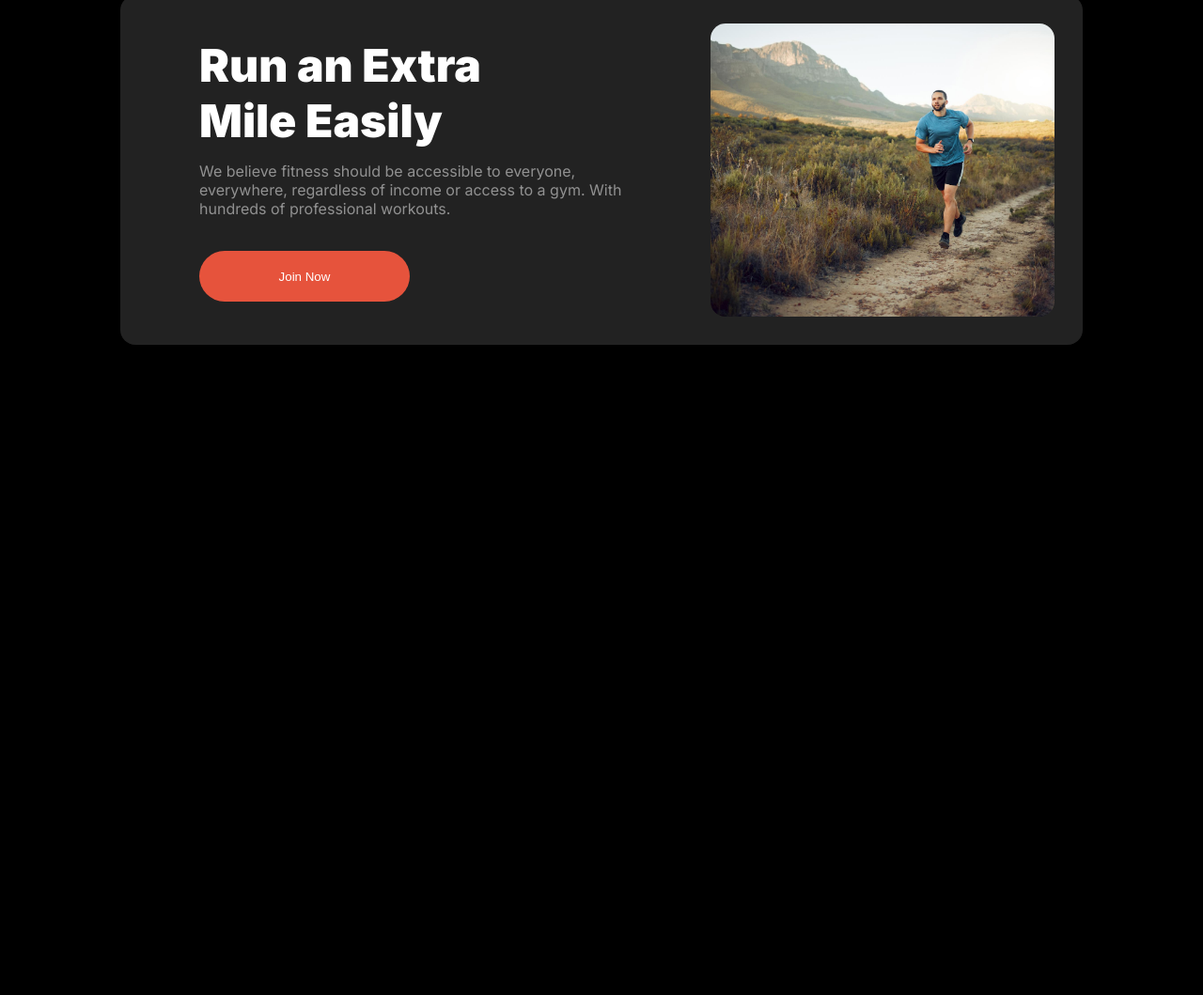
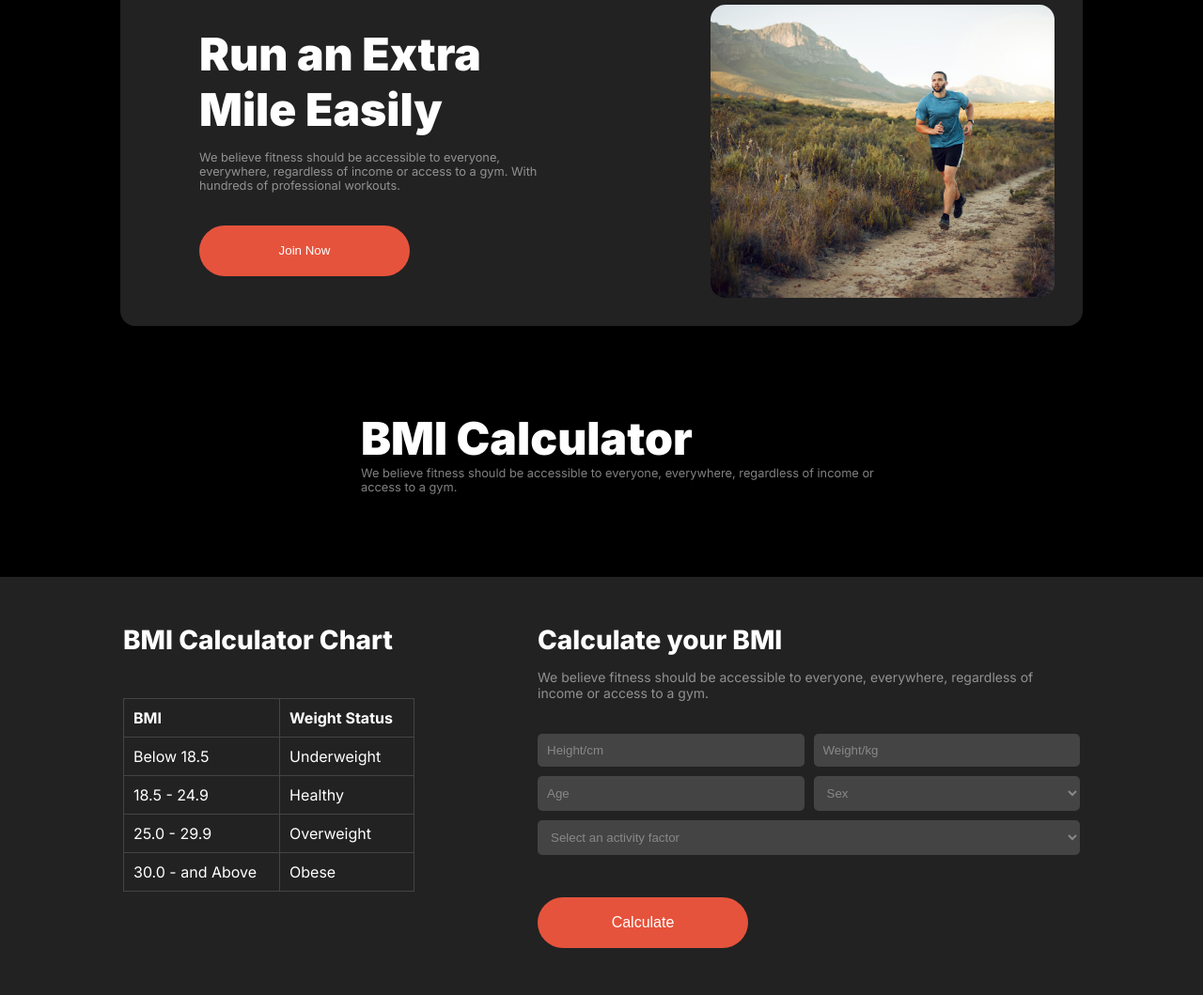
Before and after one commit to Tanim-Ahmmed/Assignment-2, a plain HTML site: page index.html in a window 1280 px wide. Shown: the part 1388-2447 px from the top of the page at 94% size. Before the commit the page ends 1755 px from the top, so only its background shows below. Drawn offline with Linux system fonts and the light colour scheme; a web font is replaced by a local one.

Commit message:
Bmi calculator section done

```diff
--- a/index.html
+++ b/index.html
@@ -93,5 +93,68 @@
 </div>
 </div>
 
+<!-- BMI calculator section -->
+ <div class="bmi">
+  <div class="bmi-content">
+<h2>BMI Calculator</h2>
+<p>We believe fitness should be accessible to everyone, everywhere, regardless of income or <br> access to a gym.</p>
+ </div>
+</div>
+
+<div class="calculator-container">
+  <div class="chart-table">
+    <h3>BMI Calculator Chart</h3>
+    <table class="bmi-tbl">
+      <tr>
+          <th>BMI</th>
+          <th>Weight Status</th>
+      </tr>
+      <tr>
+          <td>Below 18.5</td>
+          <td>Underweight</td>
+      </tr>
+      <tr>
+          <td>18.5 - 24.9</td>
+          <td>Healthy</td>
+      </tr>
+      <tr>
+          <td>25.0 - 29.9</td>
+          <td>Overweight</td>
+      </tr>
+      <tr>
+          <td>30.0 - and Above</td>
+          <td>Obese</td>
+      </tr>
+  </table>
+  </div>
+
+  <div class="calculator">
+    <h3>Calculate your BMI</h3>
+    <p>We believe fitness should be accessible to everyone, everywhere, regardless  of <br>
+     income or access to a gym. </p>
+
+<div class="bmi-input">
+  <div class="group">
+  <input type="text" placeholder="Height/cm">
+  <input type="text" placeholder="Weight/kg">
+  </div>
+   <div class="group">
+    <input type="text" placeholder="Age">
+    <select>
+      <option value="" disabled selected>Sex</option>
+    <option value="male">Male</option>
+    <option value="female">female</option>
+    </select>
+   </div>
+
+   <div class="group">
+<select>
+  <option value="" disabled selected>Select an activity factor</option>
+</select>
+   </div>
+   <button>Calculate</button>
+  </div>
+</div>
+</div>
   </body>
 </html>
--- a/style.css
+++ b/style.css
@@ -20,6 +20,7 @@ h2{
 }
 
 h3{
+    color: white;
     font-size: 2.2rem;
     font-weight: 800;
 }
@@ -30,8 +31,12 @@ h4{
 }
 p{
     color: rgba(255, 255, 255, 0.5);
-    font-size: 1rem;
+    font-size: .8rem;
     font-weight: 400;
+}
+
+button{
+    cursor: pointer;
 }
 /* nav-bar */
 
@@ -64,6 +69,7 @@ p{
     border-radius: 40px;
     align-items: center;
     height: 2.8rem;
+    cursor: pointer;
     .home{
         border-radius: 40px;
         background-color: rgb(230, 83, 60);
@@ -214,16 +220,110 @@ background-color:rgb(34, 34, 34) ;
     width: 366px;
     height: 312px;
     overflow: hidden;
+    transition: transform 0.5s ease;
     .box {
         width: 200px;
         height: 200px;
         background-color: lightblue;
-        box-shadow: 10px 10px 5px rgba(0, 0, 0, 0.5);
     }
 
     img{
         width: 100%;
         height: 100%;
         object-fit: cover;
+
     }
 }
+
+
+/* bmi calculator part starts here */
+
+.bmi{
+    margin: 0 auto;
+margin-top: 90px;
+margin-left: 30%;
+}
+
+.calculator-container{
+    margin: 0 auto;
+    width: 100%;
+    margin-top: 88px;
+    display: flex;
+    justify-content: space-evenly;
+    background-color: rgb(34, 34, 34);
+}
+
+
+.chart-table{
+    margin-top: 50px;
+    width: 310px;
+    h3{
+        font-size: 28px;
+    }
+}
+
+.bmi-tbl{
+    margin-top: 45px;
+    width: 100%;
+    border-collapse: collapse;
+    color: white;
+
+}
+
+th, td{
+    border: 1px solid #444;
+    padding: 10px;
+    text-align: left;
+}
+
+.calculator{
+    margin-top: 50px;
+    width: 577px;
+    padding-bottom: 50px;
+    h3{
+        font-size: 28px;
+    }
+    p{
+        margin-top: 14px;
+        font-size: 14px;
+    }
+    button{
+        margin-top: 35px;
+        width: 224px;
+        height: 54px;
+        border-radius: 42px;
+       color: white;
+       background-color: rgb(230, 83, 60);
+       border-style: none;
+       font-size: 16px;
+     }
+}
+
+
+.bmi-input{
+    margin-top: 35px;
+}
+
+.group{
+    display: flex;
+    gap: 10px;
+    margin-bottom: 10px;
+}
+
+input ,select{
+    background-color: #444;
+    color: white;
+    border: none;
+    border-radius: 5px;
+    padding: 10px;
+    flex: 1;
+}
+
+input::placeholder,select{
+    color: #888;
+}
+
+select option {
+    background-color: #444;
+    color: white;
+}
```
